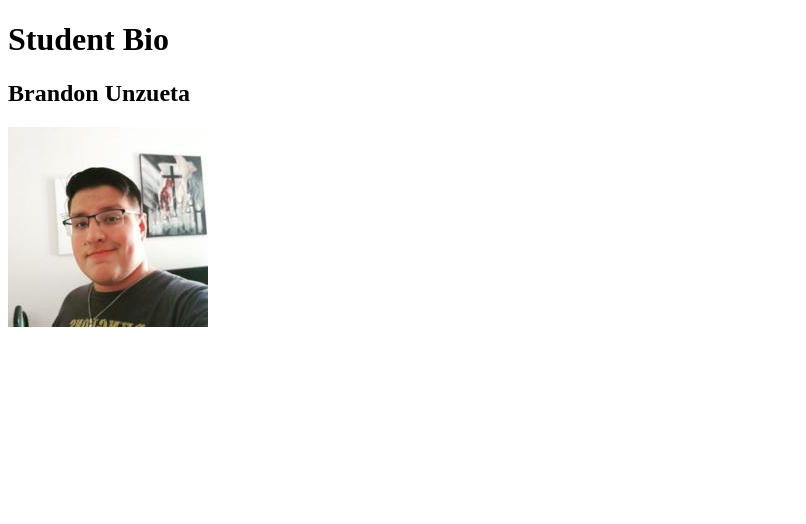
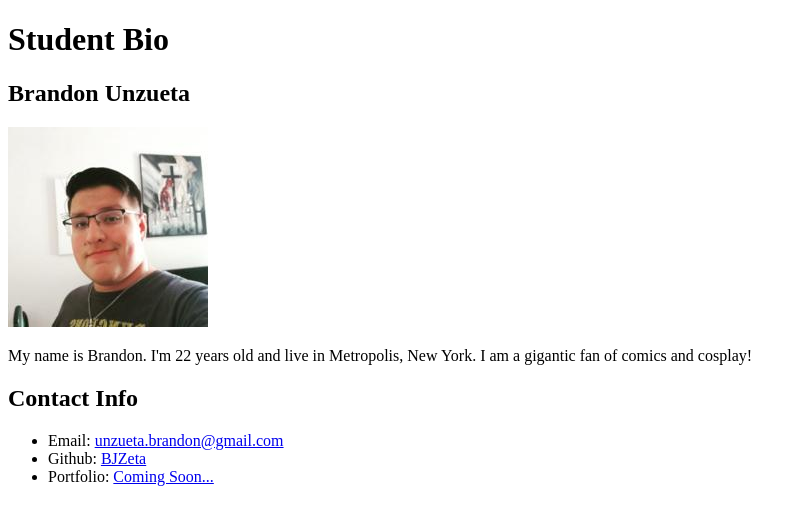
Before and after one commit to BJZeta/student-bio, a plain HTML site: page index.html in a window 1280 px wide. Shown: the whole page, without its empty margins (0-806 px from the left). Drawn offline with Linux system fonts and the light colour scheme.

Commit message:
added list with email, github and portfolio

```diff
--- a/index.html
+++ b/index.html
@@ -10,5 +10,13 @@
     <h1>Student Bio</h1>
     <h2>Brandon Unzueta</h2>
     <img src="portfolio-pic.jpg" alt="Brandon Unzueta">
+    <p>My name is Brandon. I'm 22 years old and live in Metropolis, New York. I am a gigantic fan of comics and cosplay!</p>
+
+    <h2>Contact Info</h2>
+    <ul>
+        <li>Email: <a href="mailto:unzueta.brandon@gmail.com" target="_blank">unzueta.brandon@gmail.com</a></li>
+        <li>Github: <a href="https://github.com/BJZeta" target="_blank">BJZeta</a></li>
+        <li>Portfolio: <a href="https://blank.org/" target="_blank">Coming Soon...</a></li>
+    </ul>
 </body>
 </html>
```
